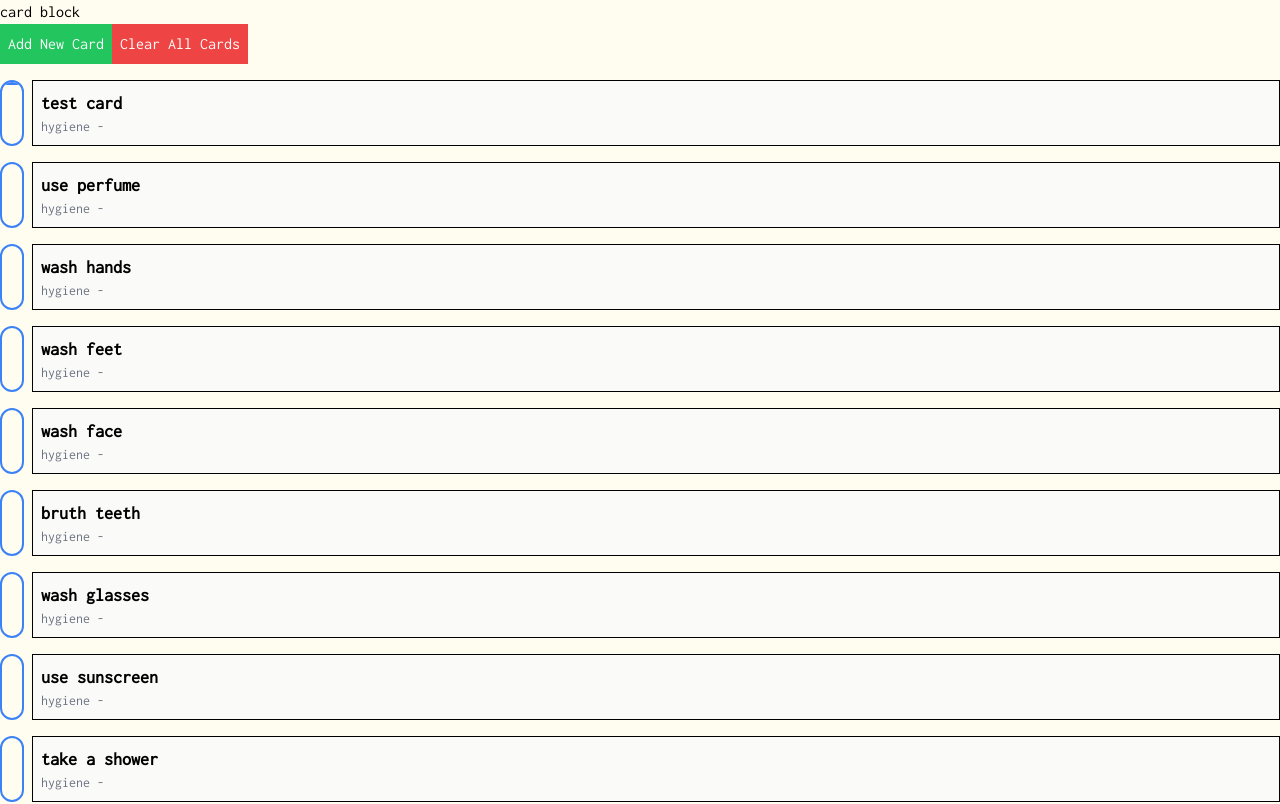
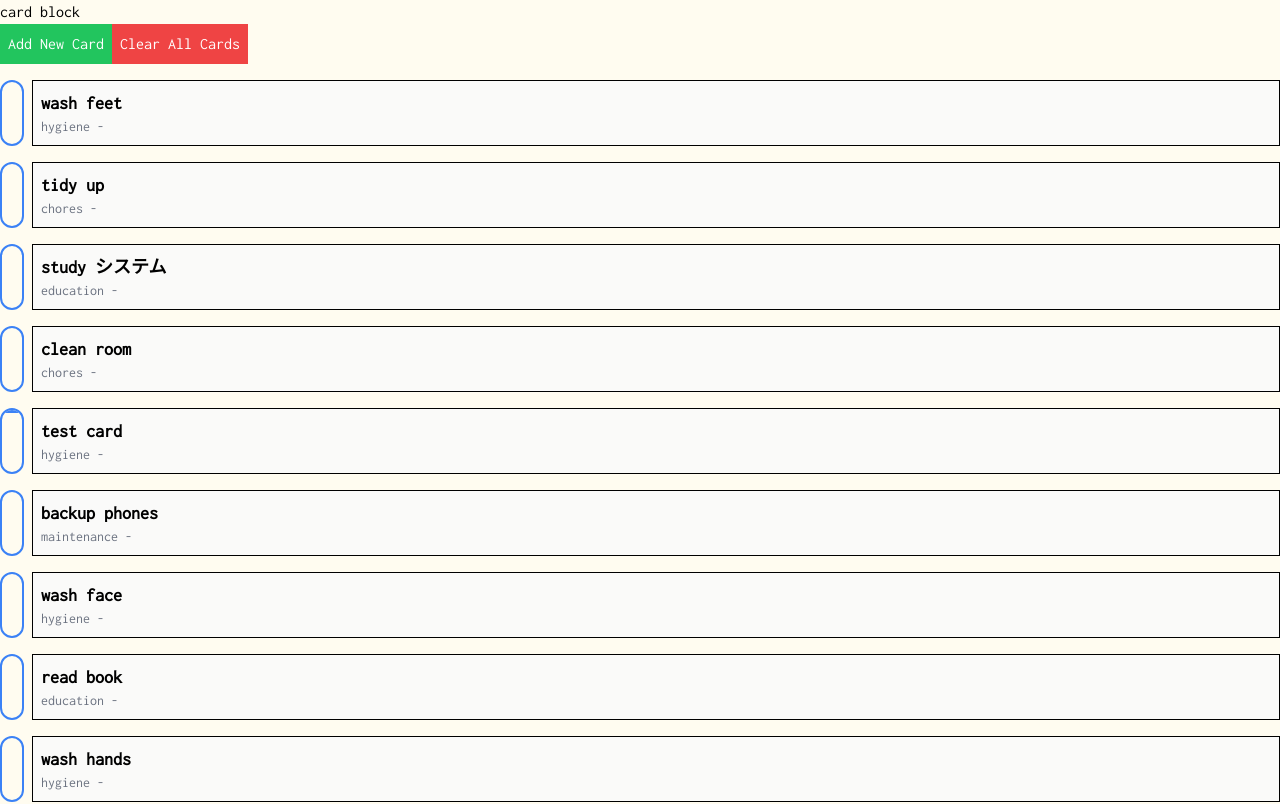
Before and after one commit to Ding-Fan/blog-nextra, a Next.js app: page /card-block in a window 1280 px wide. Shown: the top 804 px of the page. Built offline with nearby package versions, Linux system fonts and the light colour scheme; a web font is replaced by a local one.

Commit message:
fix sort

```diff
--- a/components/CardBlocks.tsx
+++ b/components/CardBlocks.tsx
@@ -199,123 +199,184 @@ const CARD_DATA = [
 
 const CardBlocks = (props: Props) => {
   const [cards, setCards] = useState([]);
+  const [cardsWithProgress, setCardsWithProgress] = useState([]);
+  const [openMenuCardId, setOpenMenuCardId] = useState(null);
 
-  const [openMenuCardId, setOpenMenuCardId] = useState(null);
-  const [cardsWithProgress, setCardsWithProgress] = useState([]);
+  // Function to merge CARD_DATA with stored cards
+  const mergeCards = (defaultCards, storedCards) => {
+    const defaultCardsMap = new Map(defaultCards.map((card) => [card.id, card]));
+    const allCardIds = new Set([
+      ...defaultCards.map((card) => card.id),
+      ...storedCards.map((card) => card.id),
+    ]);
 
-  // Function to calculate progress and sort cards
-  const computeAndSortCards = () => {
-    const updatedCards = cards.map((card) => {
-      const elapsed = dayjs().diff(card.startTime); // in milliseconds
-      const total = card.interval; // in milliseconds
+    return Array.from(allCardIds).map(
+      (id) => storedCards.find((card) => card.id === id) || defaultCardsMap.get(id)
+    );
+  };
+
+  // Load initial cards on component mount
+  useEffect(() => {
+    const storedCards = JSON.parse(localStorage.getItem("cards")) || [];
+
+    // Convert stored startTime back to Day.js objects
+    const processedStoredCards = storedCards.map((card) => ({
+      ...card,
+      startTime: dayjs(card.startTime),
+    }));
+
+    // Merge CARD_DATA with stored cards
+    const initialCards = mergeCards(CARD_DATA, processedStoredCards);
+
+    setCards(initialCards);
+
+    // Initialize cardsWithProgress
+    const initialCardsWithProgress = initialCards.map((card) => {
+      const elapsed = dayjs().diff(card.startTime);
+      const total = card.interval;
       const progress = (elapsed / total) * 100;
       const cappedProgress = Math.min(Math.max(progress, 0), 100);
 
       return { ...card, progress: cappedProgress };
     });
 
+    setCardsWithProgress(initialCardsWithProgress);
+
+    // Immediately sort after initialization
+    computeAndSortCards(true);
+  }, []);
+
+  const handleMenuToggle = (id) => {
+    setOpenMenuCardId((prevId) => (prevId === id ? null : id));
+  };
+
+  const computeAndSortCards = (shouldSort = false) => {
+    // Update progress values in the current order
+    let updatedCards = cardsWithProgress.map((card) => {
+      const elapsed = dayjs().diff(card.startTime);
+      const total = card.interval;
+      const progress = (elapsed / total) * 100;
+      const cappedProgress = Math.min(Math.max(progress, 0), 100);
+
+      return { ...card, progress: cappedProgress };
+    });
+
+    // Handle additions (new cards)
+    const existingCardIds = new Set(updatedCards.map((card) => card.id));
+    const newCards = cards
+      .filter((card) => !existingCardIds.has(card.id))
+      .map((card) => {
+        const elapsed = dayjs().diff(card.startTime);
+        const total = card.interval;
+        const progress = (elapsed / total) * 100;
+        const cappedProgress = Math.min(Math.max(progress, 0), 100);
+
+        return { ...card, progress: cappedProgress };
+      });
+
+    // Append new cards to updatedCards
+    updatedCards = updatedCards.concat(newCards);
+
+    // Handle deletions (removed cards)
+    const cardsSet = new Set(cards.map((card) => card.id));
+    updatedCards = updatedCards.filter((card) => cardsSet.has(card.id));
+
     let sortedCards;
 
-    if (openMenuCardId !== null) {
-      // Do not sort when menu is open
+    if (shouldSort && openMenuCardId === null) {
+      // Sort the cards by progress
+      sortedCards = updatedCards
+        .slice() // Create a copy to avoid mutating in place
+        .sort((a, b) => {
+          if (b.progress !== a.progress) {
+            return b.progress - a.progress;
+          }
+          // Tie-breaker using card IDs for consistency
+          return a.id.localeCompare(b.id);
+        });
+    } else {
+      // Use the existing order without sorting
       sortedCards = updatedCards;
-    } else {
-      // Sort the cards
-      sortedCards = updatedCards.sort((a, b) => {
-        if (b.progress !== a.progress) {
-          return b.progress - a.progress;
-        }
-        // Tie-breaker
-        return cards.indexOf(a) - cards.indexOf(b);
-      });
     }
 
     setCardsWithProgress(sortedCards);
   };
 
-  // Update progress and sorting every second
   useEffect(() => {
-    computeAndSortCards();
-
-    const intervalId = setInterval(() => {
-      computeAndSortCards();
+    // Update progress every second without sorting
+    const progressInterval = setInterval(() => {
+      computeAndSortCards(false); // Update progress without sorting
     }, 1000);
 
-    return () => clearInterval(intervalId);
-  }, [cards, openMenuCardId]);
-
-  const handleMenuToggle = (id) => {
-    setOpenMenuCardId((prevId) => (prevId === id ? null : id));
-  };
-
-  const mergeCards = (defaultCards, storedCards) => {
-    const defaultCardsMap = new Map(defaultCards.map(card => [card.id, card]));
-    const allCardIds = new Set([...defaultCards.map(card => card.id), ...storedCards.map(card => card.id)]);
-
-    return Array.from(allCardIds).map(id => storedCards.find(card => card.id === id) || defaultCardsMap.get(id))
-  }
-
-  const clearCards = () => {
-    const confirmClear = window.confirm("Are you sure you want to clear all cards?");
-    if (!confirmClear) return;
-    localStorage.removeItem("cards");
-    setCards([]);
-  }
+    return () => {
+      clearInterval(progressInterval);
+    };
+  }, [cardsWithProgress, openMenuCardId]); // Depend on cardsWithProgress and openMenuCardId
 
   useEffect(() => {
-    // When the page loads, try to get cards from localStorage
-    const storedCards = JSON.parse(localStorage.getItem("cards")) || [];
+    // Sort cards every 4 minutes
+    const sortInterval = setInterval(() => {
+      computeAndSortCards(true); // Update progress and sort
+    }, 240000); // 240,000 milliseconds = 4 minutes
 
-    // Convert stored startTime and interval back to Day.js objects
-    const processedStoredCards = storedCards.map((card) => ({
+    return () => {
+      clearInterval(sortInterval);
+    };
+  }, [cardsWithProgress, openMenuCardId]); // Depend on cardsWithProgress and openMenuCardId
+
+  // Recompute and sort when cards change (e.g., added or deleted)
+  useEffect(() => {
+    computeAndSortCards(true);
+  }, [cards]);
+
+  const saveCards = (newCards) => {
+    setCards(newCards);
+
+    // Update cardsWithProgress
+    const newCardsWithProgress = newCards.map((card) => {
+      const elapsed = dayjs().diff(card.startTime);
+      const total = card.interval;
+      const progress = (elapsed / total) * 100;
+      const cappedProgress = Math.min(Math.max(progress, 0), 100);
+
+      return { ...card, progress: cappedProgress };
+    });
+
+    setCardsWithProgress(newCardsWithProgress);
+
+    // Save to localStorage
+    const cardsToSave = newCards.map((card) => ({
       ...card,
-      startTime: dayjs(card.startTime),
+      startTime: card.startTime.toISOString(),
     }));
 
-    setCards(mergeCards(CARD_DATA, processedStoredCards));
-  }, []);
+    localStorage.setItem("cards", JSON.stringify(cardsToSave));
+  };
 
   const addNewCard = () => {
     const newCard = {
       id: uuidv4(),
       content: `Card ${cards.length + 1} Content`,
-      startTime: Date.now(),
-      //   interval: 12 * 60 * 60 * 1000, // 12 hours
+      startTime: dayjs(),
       interval: 5 * 60 * 1000, // 5 minutes
+      category: "new category", // You can set a default category
     };
     const newCards = [...cards, newCard];
     saveCards(newCards);
   };
 
   const handleCardInteraction = (id) => {
-    handleBlueClick(id); // Reset block
-  };
-
-  const handleBlueClick = (id) => {
     refreshCard(id);
   };
 
   const refreshCard = (id) => {
     const updatedCards = cards.map((card) => {
       if (card.id === id) {
-        return { ...card, startTime: dayjs() }; // Use dayjs() instead of Date.now()
+        return { ...card, startTime: dayjs() };
       }
       return card;
     });
     saveCards(updatedCards);
-  };
-
-  const saveCards = (newCards) => {
-    setCards(newCards);
-
-    // Convert Day.js objects to serializable formats
-    const cardsToSave = newCards.map((card) => ({
-      ...card,
-      startTime: card.startTime.toISOString(),
-      interval: card.interval,
-    }));
-
-    localStorage.setItem("cards", JSON.stringify(cardsToSave));
   };
 
   const deleteCard = (id) => {
@@ -323,32 +384,13 @@ const CardBlocks = (props: Props) => {
     saveCards(updatedCards);
   };
 
-
-  // Compute progress and sort cards
-  const sortedCards = useMemo(() => {
-    const cardsWithProgress = cards.map((card) => {
-      const elapsed = dayjs().diff(card.startTime); // in milliseconds
-      const total = card.interval; // in milliseconds
-      const progress = (elapsed / total) * 100;
-      const cappedProgress = Math.min(Math.max(progress, 0), 100);
-
-      return { ...card, progress: cappedProgress };
-    });
-
-    // If the menu is open, do not sort
-    if (openMenuCardId !== null) {
-      return cardsWithProgress;
-    }
-
-    // Sort the cards stably
-    return cardsWithProgress.sort((a, b) => {
-      if (b.progress !== a.progress) {
-        return b.progress - a.progress;
-      }
-      // Tie-breaker: keep original order based on index
-      return cards.indexOf(a) - cards.indexOf(b);
-    });
-  }, [cards, openMenuCardId]);
+  const clearCards = () => {
+    const confirmClear = window.confirm("Are you sure you want to clear all cards?");
+    if (!confirmClear) return;
+    localStorage.removeItem("cards");
+    setCards([]);
+    setCardsWithProgress([]);
+  };
 
   return (
     <div>
@@ -367,7 +409,7 @@ const CardBlocks = (props: Props) => {
             category={card.category}
             startTime={card.startTime}
             interval={card.interval}
-            progress={card.progress} // Pass progress here
+            progress={card.progress}
             onIndicatorClick={handleCardInteraction}
             onDeleteClick={deleteCard}
             isMenuOpen={openMenuCardId === card.id}
```
